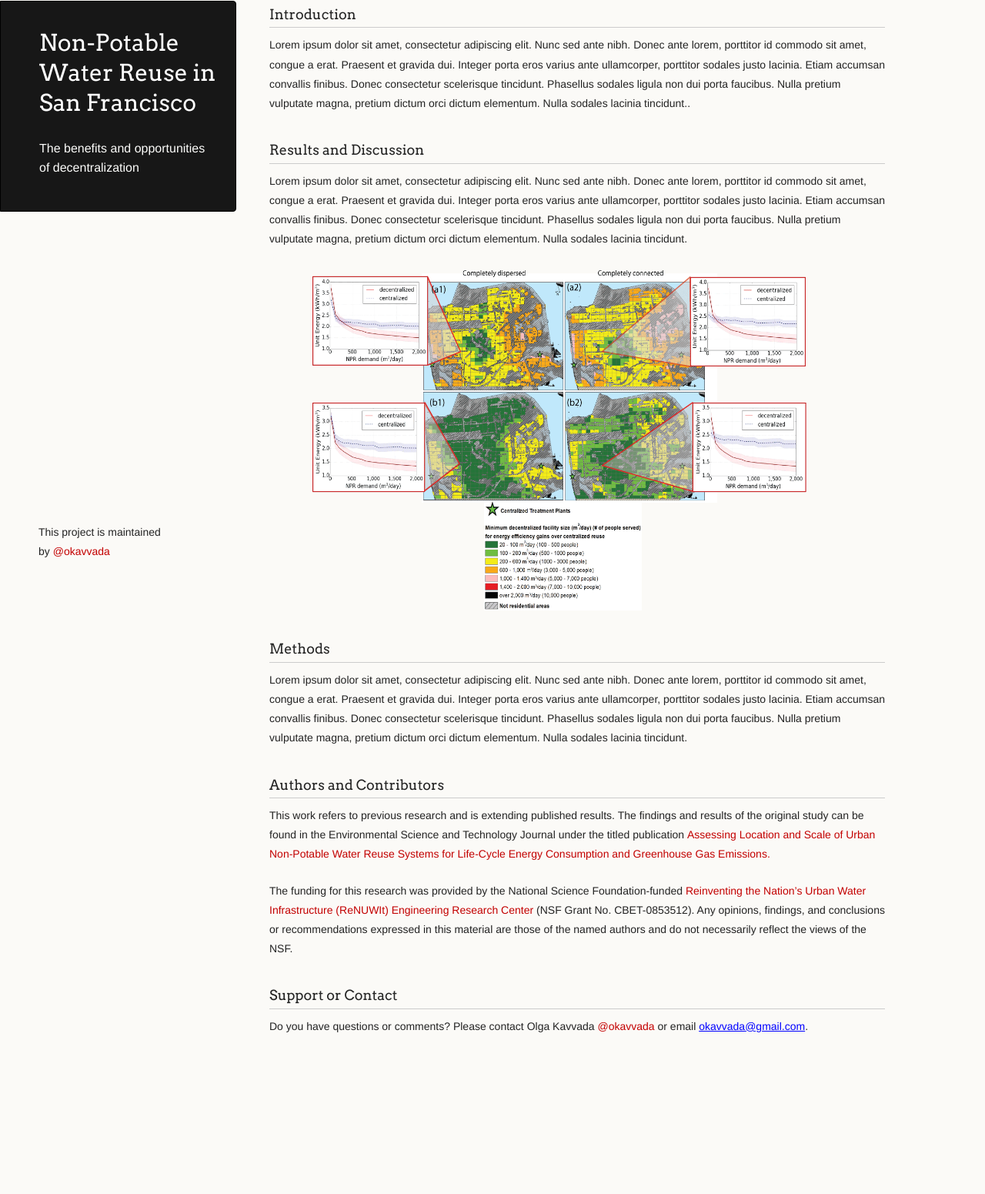
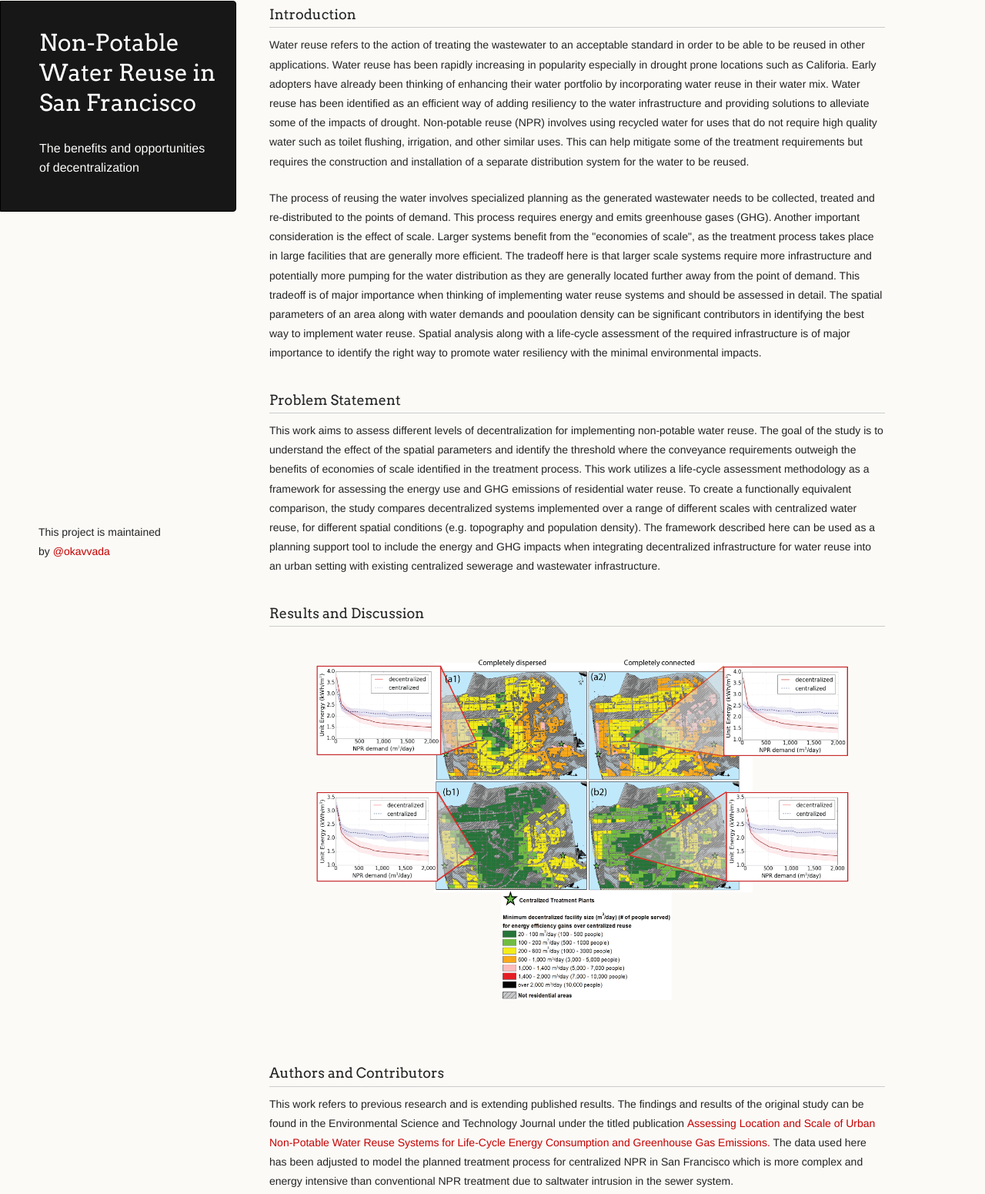
Before and after one commit to okavvada/San_Francisco_webpage, a plain HTML site: page index.html in a window 1280 px wide. Shown: the part 39-1590 px from the top of the page at 77% size. Before the commit the page ends 1457 px from the top, so only its background shows below. Drawn offline with Linux system fonts and the light colour scheme.

Commit message:
intro and problem statement

```diff
--- a/index.html
+++ b/index.html
@@ -9,9 +9,7 @@
     <link rel="stylesheet" href="stylesheets/github-light.css">
     <script src="javascripts/scale.fix.js"></script>
     <meta name="viewport" content="width=device-width, initial-scale=1, user-scalable=no">
-    <!--[if lt IE 9]>
-    <script src="//html5shiv.googlecode.com/svn/trunk/html5.js"></script>
-    <![endif]-->
+
     <style>
 
       .email {
@@ -19,7 +17,7 @@
                 text-decoration:underline;
             }
 
-      .image {
+      img {
         margin-left: 50px;
       }
 
@@ -39,33 +37,35 @@
       </header>
       <section>
         <h3>
-<a id="welcome-to-github-pages" class="anchor" href="#welcome-to-github-pages" aria-hidden="true"><span aria-hidden="true" class="octicon octicon-link"></span></a>Introduction</h3>
+<c class="anchor" aria-hidden="true"></c>Introduction</h3>
+<p>Water reuse refers to the action of treating the wastewater to an acceptable standard in order to be able to be reused in other applications. Water reuse has been rapidly increasing in popularity especially in drought prone locations such as Califoria. Early adopters have already been thinking of enhancing their water portfolio by incorporating water reuse in their water mix. Water reuse has been identified as an efficient way of adding resiliency to the water infrastructure and providing solutions to alleviate some of the impacts of drought. Non-potable reuse (NPR) involves using recycled water for uses that do not require high quality water such as toilet flushing, irrigation, and other similar uses. This can help mitigate some of the treatment requirements but requires the construction and installation of a separate distribution system for the water to be reused. </p>
 
-<p>Lorem ipsum dolor sit amet, consectetur adipiscing elit. Nunc sed ante nibh. Donec ante lorem, porttitor id commodo sit amet, congue a erat. Praesent et gravida dui. Integer porta eros varius ante ullamcorper, porttitor sodales justo lacinia. Etiam accumsan convallis finibus. Donec consectetur scelerisque tincidunt. Phasellus sodales ligula non dui porta faucibus. Nulla pretium vulputate magna, pretium dictum orci dictum elementum. Nulla sodales lacinia tincidunt..</p>
+<p>The process of reusing the water involves specialized planning as the generated wastewater needs to be collected, treated and re-distributed to the points of demand. This process requires energy and emits greenhouse gases (GHG). Another important consideration is the effect of scale. Larger systems benefit from the "economies of scale", as the treatment process takes place in large facilities that are generally more efficient. The tradeoff here is that larger scale systems require more infrastructure and potentially more pumping for the water distribution as they are generally located further away from the point of demand. This tradeoff is of major importance when thinking of implementing water reuse systems and should be assessed in detail. The spatial parameters of an area along with water demands and pooulation density can be significant contributors in identifying the best way to implement water reuse. Spatial analysis along with a life-cycle assessment of the required infrastructure is of major importance to identify the right way to promote water resiliency with the minimal environmental impacts.</p>
 
 <h3>
-<a id="designer-templates" class="anchor" href="#designer-templates" aria-hidden="true"><span aria-hidden="true" class="octicon octicon-link"></span></a>Results and Discussion</h3>
+<c class="anchor" aria-hidden="true"></c>Problem Statement</h3>
 
-<p>Lorem ipsum dolor sit amet, consectetur adipiscing elit. Nunc sed ante nibh. Donec ante lorem, porttitor id commodo sit amet, congue a erat. Praesent et gravida dui. Integer porta eros varius ante ullamcorper, porttitor sodales justo lacinia. Etiam accumsan convallis finibus. Donec consectetur scelerisque tincidunt. Phasellus sodales ligula non dui porta faucibus. Nulla pretium vulputate magna, pretium dictum orci dictum elementum. Nulla sodales lacinia tincidunt.</p>
-
-<p class="image" href="https://raw.githubusercontent.com/okavvada/San_Francisco_webpage/gh-pages/images/Feasibility_Energy_SF_Specific_legend.png"><img src="images/Feasibility_Energy_SF_Specific_legend.png" height="450" width="1000"></p>
+<p>This work aims to assess different levels of decentralization for implementing non-potable water reuse. The goal of the study is to understand the effect of the spatial parameters and identify the threshold where the conveyance requirements outweigh the benefits of economies of scale identified in the treatment process. This work utilizes a life-cycle assessment methodology as a framework for assessing the energy use and GHG emissions of residential water reuse. To create a functionally equivalent comparison, the study compares decentralized systems implemented over a range of different scales with centralized water reuse, for different spatial conditions (e.g. topography and population density). The framework described here can be used as a planning support tool to include the energy and GHG impacts when integrating decentralized infrastructure for water reuse into an urban setting with existing centralized sewerage and wastewater infrastructure.</p>
 
 <h3>
-<a id="creating-pages-manually" class="anchor" href="#creating-pages-manually" aria-hidden="true"><span aria-hidden="true" class="octicon octicon-link"></span></a>Methods</h3>
+<c id="designer-templates" class="anchor" aria-hidden="true"></span></c>Results and Discussion</h3>
 
-<p>Lorem ipsum dolor sit amet, consectetur adipiscing elit. Nunc sed ante nibh. Donec ante lorem, porttitor id commodo sit amet, congue a erat. Praesent et gravida dui. Integer porta eros varius ante ullamcorper, porttitor sodales justo lacinia. Etiam accumsan convallis finibus. Donec consectetur scelerisque tincidunt. Phasellus sodales ligula non dui porta faucibus. Nulla pretium vulputate magna, pretium dictum orci dictum elementum. Nulla sodales lacinia tincidunt.</p>
+<p></p>
+
+<a href="https://raw.githubusercontent.com/okavvada/San_Francisco_webpage/gh-pages/images/Feasibility_Energy_SF_Specific_legend.png"><img src="images/Feasibility_Energy_SF_Specific_legend.png" height="450" width="700"></a>
+
 
 <h3>
-<a id="authors-and-contributors" class="anchor" href="#authors-and-contributors" aria-hidden="true"><span aria-hidden="true" class="octicon octicon-link"></span></a>Authors and Contributors</h3>
+<c class="anchor" aria-hidden="true"></c>Authors and Contributors</h3>
 
-<p>This work refers to previous research and is extending published results. The findings and results of the original study can be found in the Environmental Science and Technology Journal under the titled publication <a href="https://github.com/okavvada">Assessing Location and Scale of Urban Non-Potable Water Reuse Systems for Life-Cycle Energy Consumption and Greenhouse Gas Emissions.</a></p>
+<p>This work refers to previous research and is extending published results. The findings and results of the original study can be found in the Environmental Science and Technology Journal under the titled publication <a href="https://github.com/okavvada">Assessing Location and Scale of Urban Non-Potable Water Reuse Systems for Life-Cycle Energy Consumption and Greenhouse Gas Emissions.</a> The data used here has been adjusted to model the planned treatment process for centralized NPR in San Francisco which is more complex and energy intensive than conventional NPR treatment due to saltwater intrusion in the sewer system.</p>
 
 <p>The funding for this research was provided by the National Science Foundation-funded <a href="http://renuwit.org"> Reinventing the Nation’s Urban Water Infrastructure (ReNUWIt) Engineering Research Center</a> (NSF Grant No. CBET-0853512). Any opinions, findings, and conclusions or recommendations expressed in this material are those of the named authors and do not necessarily reflect the views of the NSF.</p>
 
 <h3>
-<a id="support-or-contact" class="anchor" href="#support-or-contact" aria-hidden="true"><span aria-hidden="true" class="octicon octicon-link"></span></a>Support or Contact</h3>
+<c class="anchor" aria-hidden="true"></c>Support or Contact</h3>
 
-<p>Do you have questions or comments? Please contact Olga Kavvada <a href="https://github.com/okavvada">@okavvada</a> or email <a class="email" href="mailto:okavvada@gmail.com">okavvada@gmail.com</a>.</p>
+<p>Do you have questions or comments? Please contact Olga Kavvada: <a href="https://github.com/okavvada">@okavvada</a> or email <a class="email" href="mailto:okavvada@gmail.com">okavvada@gmail.com</a>.</p>
       </section>
       <footer>
         <p><small>This project is maintained by <a href="https://github.com/okavvada">@okavvada</a></p>
--- a/stylesheets/styles.css
+++ b/stylesheets/styles.css
@@ -145,10 +145,9 @@ hr {
 img {
   position: relative;
   margin: 0 auto;
-  max-width: 650px;
   padding: 5px;
   margin: 10px 0 32px 0;
-  border: 1px solid #ccc;
+  border: 0px solid #ccc;
 }
 
 p img {
```
